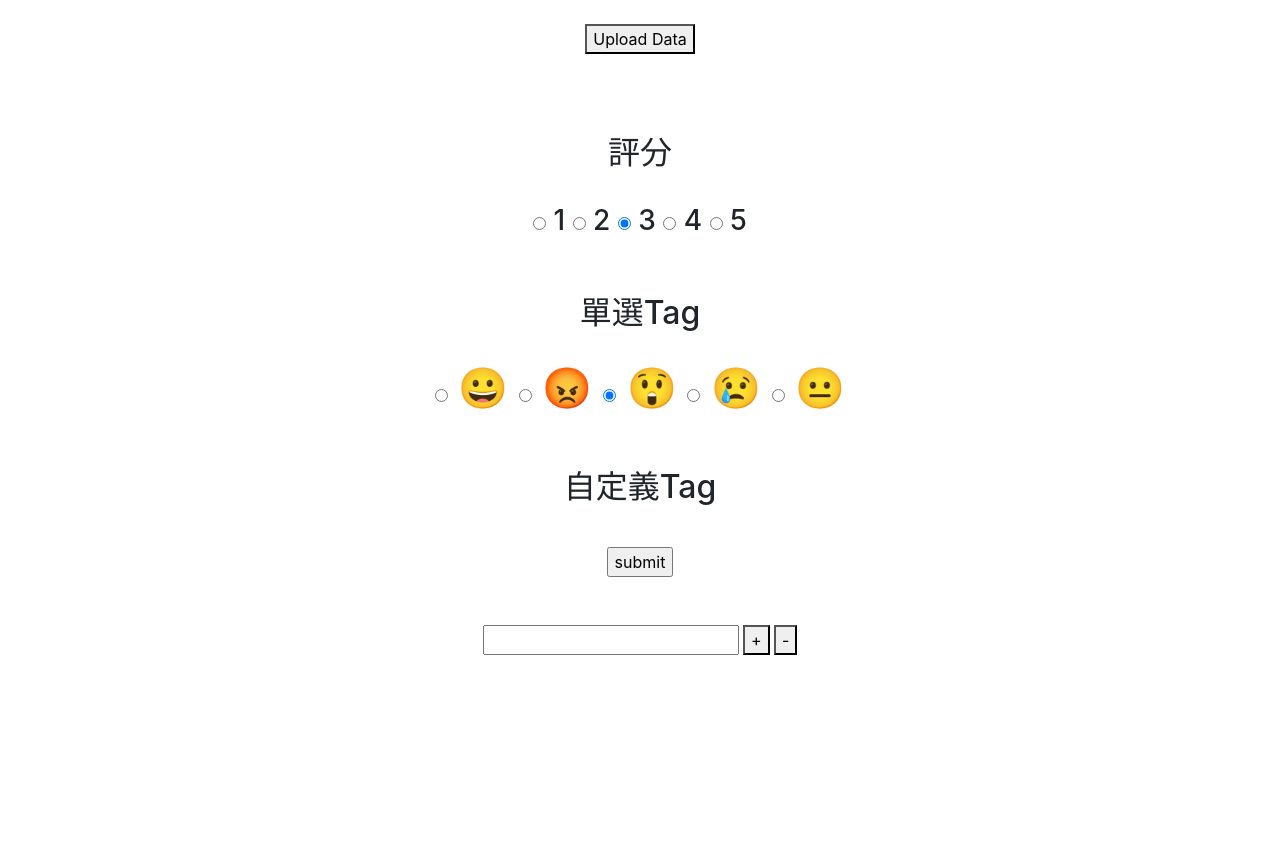
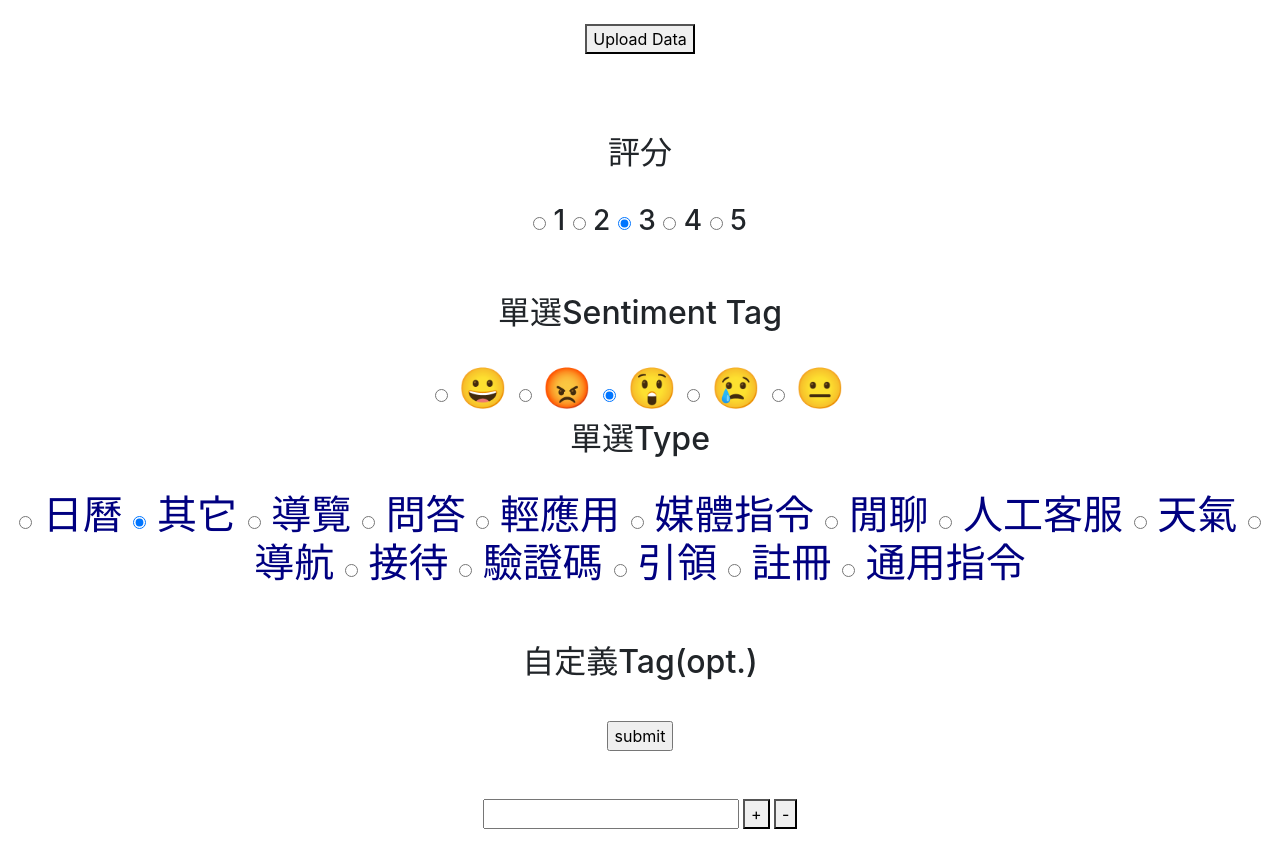
Before and after one commit to NatLee/simply-nlp-classification-labeling-platform, a Flask app: template templates/index.html in a window 1280 px wide. Before the commit the page ends 655 px from the top, so only its background shows below. Run offline with Flask 2, Linux system fonts and the light colour scheme; the template is opened without the code that fills it, so the values that code supplies are empty; parts of the project's set-up code (start-up, migrations or seed data) failed here and were passed over; some libraries are stand-ins or nearby versions.

Commit message:
Add new feature.

```diff
--- a/main.py
+++ b/main.py
@@ -30,7 +30,6 @@ def allowedFile(filename):
 def uploadedFile(filename):
     return send_from_directory(app.config['UPLOAD_FOLDER'], filename)
 '''
-
 
 
 
@@ -77,7 +76,7 @@ def uploadTextDataFile(fileSavePath:str):
                 else:
                     el.insertText(line)
             el.commit()
-            el.refreashTextCounts()
+            el.reloadTextIds()
             resultText = 'Upload Success'
             detail = ': )'
         except Exception as e:
@@ -85,8 +84,6 @@ def uploadTextDataFile(fileSavePath:str):
             detail = str(e)
 
     return resultText, detail
-
-
 
 
 # http://flask.pocoo.org/docs/1.0/patterns/fileuploads/
@@ -131,15 +128,17 @@ def index():
 
         tag = str(request.form.get('tag'))
 
+        textType = str(request.form.get('type'))
+
         tag_opt = list()
         for item in eval(str(request.form)[19:-1]):
             if item[0] == 'tag_opt':
                 tag_opt.append(item[1])
 
 
-        el.insertLabel(idx, score, tag, tag_opt)
+        el.insertLabel(idx, score, tag, textType, tag_opt)
         el.commit()
-        print(idx, score, tag, tag_opt)
+        print(idx, score, tag, textType, tag_opt)
 
     idx, text, date = el.randomSampleText()
     customTags = el.getUserCustomLabelById(idx)
--- a/templates/index.html
+++ b/templates/index.html
@@ -44,7 +44,7 @@
                 </h3>
                 <br>
                 <br>
-                <h2>單選Tag</h2><br>
+                <h2>單選Sentiment Tag</h2><br>
                 <h1>
                     <input type='radio' name='tag' value='happy'> 😀
                     <input type='radio' name='tag' value='angry'> 😡
@@ -52,9 +52,27 @@
                     <input type='radio' name='tag' value='sad'> 😢
                     <input type='radio' name='tag' value='none'> 😐
                 </h1>
+                <h2>單選Type</h2><br>
+                <h1>
+                    <input type='radio' name='type' value='日曆'> 日曆
+                    <input type='radio' name='type' value='其它' checked> 其它
+                    <input type='radio' name='type' value='導覽'> 導覽
+                    <input type='radio' name='type' value='問答'> 問答
+                    <input type='radio' name='type' value='輕應用'> 輕應用
+                    <input type='radio' name='type' value='媒體指令'> 媒體指令
+                    <input type='radio' name='type' value='閒聊'> 閒聊
+                    <input type='radio' name='type' value='人工客服'> 人工客服
+                    <input type='radio' name='type' value='天氣'> 天氣
+                    <input type='radio' name='type' value='導航'> 導航
+                    <input type='radio' name='type' value='接待'> 接待
+                    <input type='radio' name='type' value='驗證碼'> 驗證碼
+                    <input type='radio' name='type' value='引領'> 引領
+                    <input type='radio' name='type' value='註冊'> 註冊
+                    <input type='radio' name='type' value='通用指令'> 通用指令
+                </h1>
                 <br>
                 <br>
-                <h2>自定義Tag</h2>
+                <h2>自定義Tag(opt.)</h2>
                 <br>
                 <h3>
                 <div name='tag_opts'>
```
Also changed, not shown: EmoLabel.py (+29 -15 lines), README.md.
